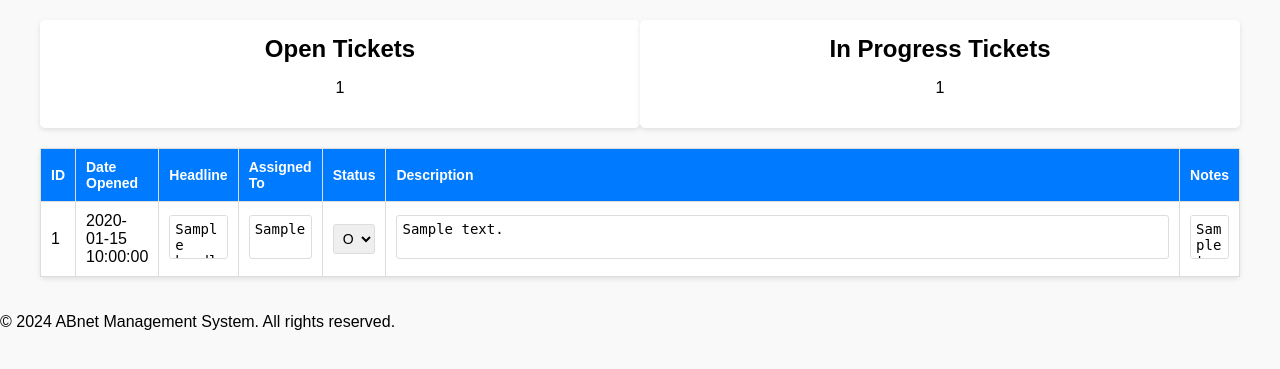
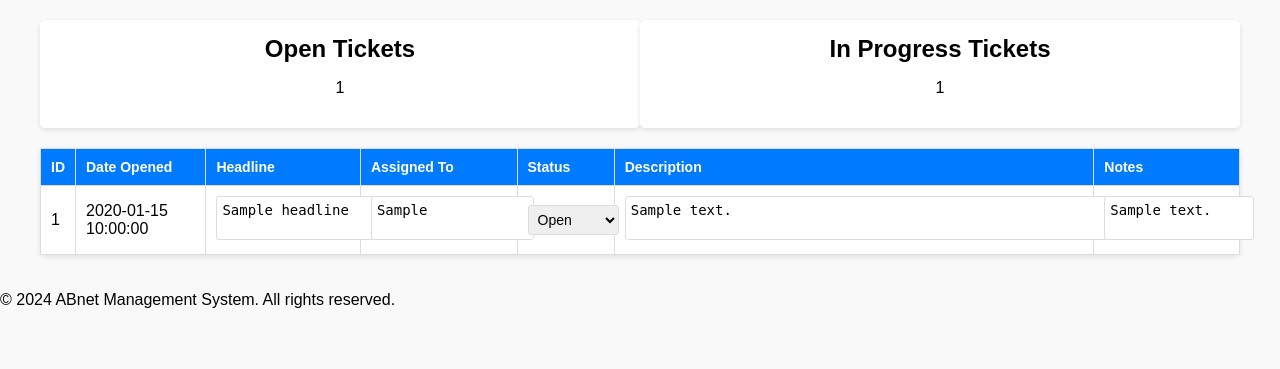
Before and after one commit to imanuelt/ticketingabnet, a Flask app: template templates/index.html in a window 1280 px wide. Shown: the part 124-493 px from the top of the page. Run offline with Flask 3, Linux system fonts and the light colour scheme; the template is opened without the code that fills it: most values are stand-ins (such as "Sample title", 1, 10 or a date in 2020).

Commit message:
Your descriptive message for the changes

```diff
--- a/static/styles.css
+++ b/static/styles.css
@@ -106,7 +106,7 @@ table th {
 }
 
 textarea, select {
-    width: 100%;
+    width: 120%;
     box-sizing: border-box;
     padding: 5px;
     font-size: 14px;
@@ -118,7 +118,7 @@ textarea, select {
 /* Make Description column wider */
 table td:nth-child(6),
 table th:nth-child(6) {
-    width: 110%; /* Make the description column 50% wider */
+    width: 40%; /* Make the description column 50% wider */
 }
 
 /* Responsive Design */
```
